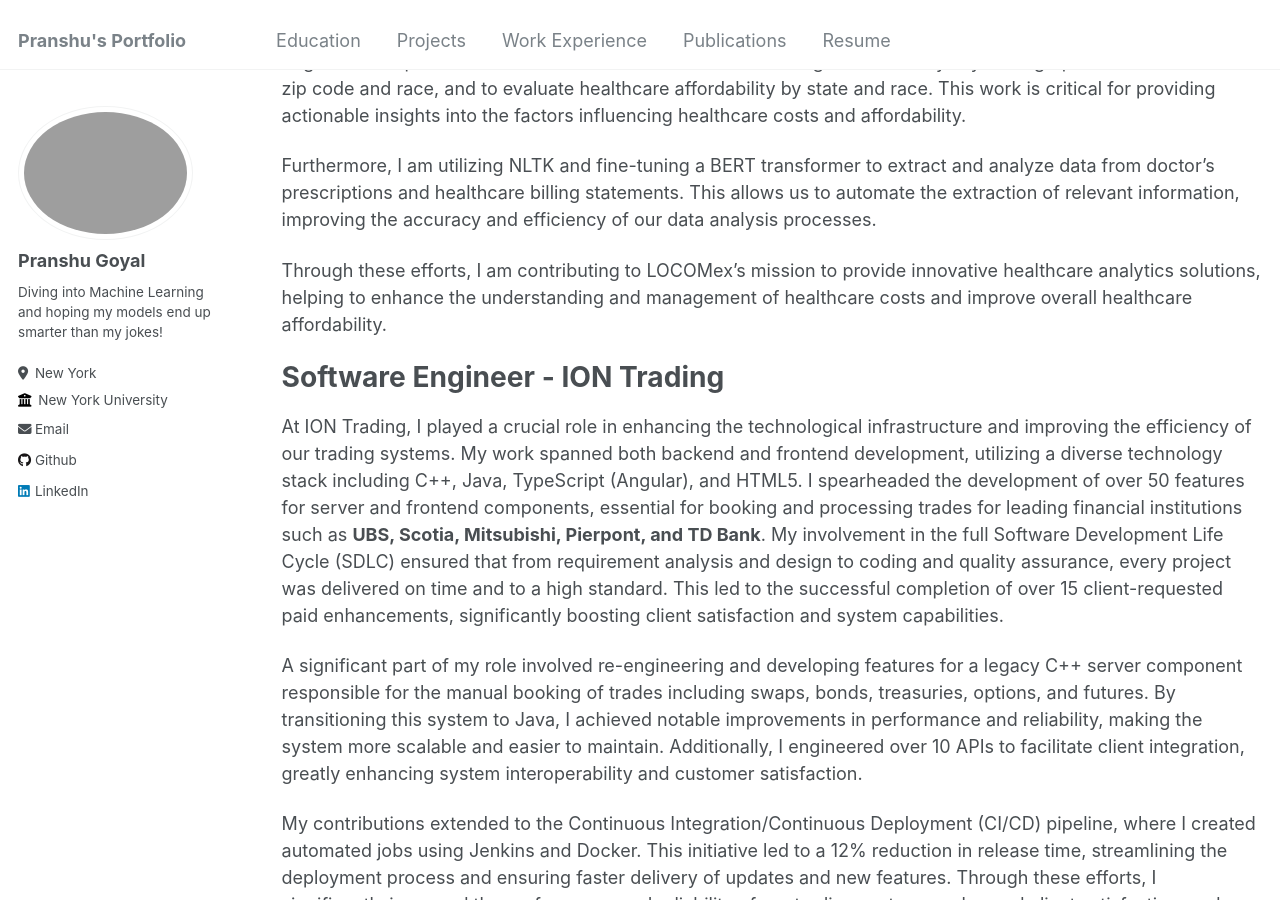
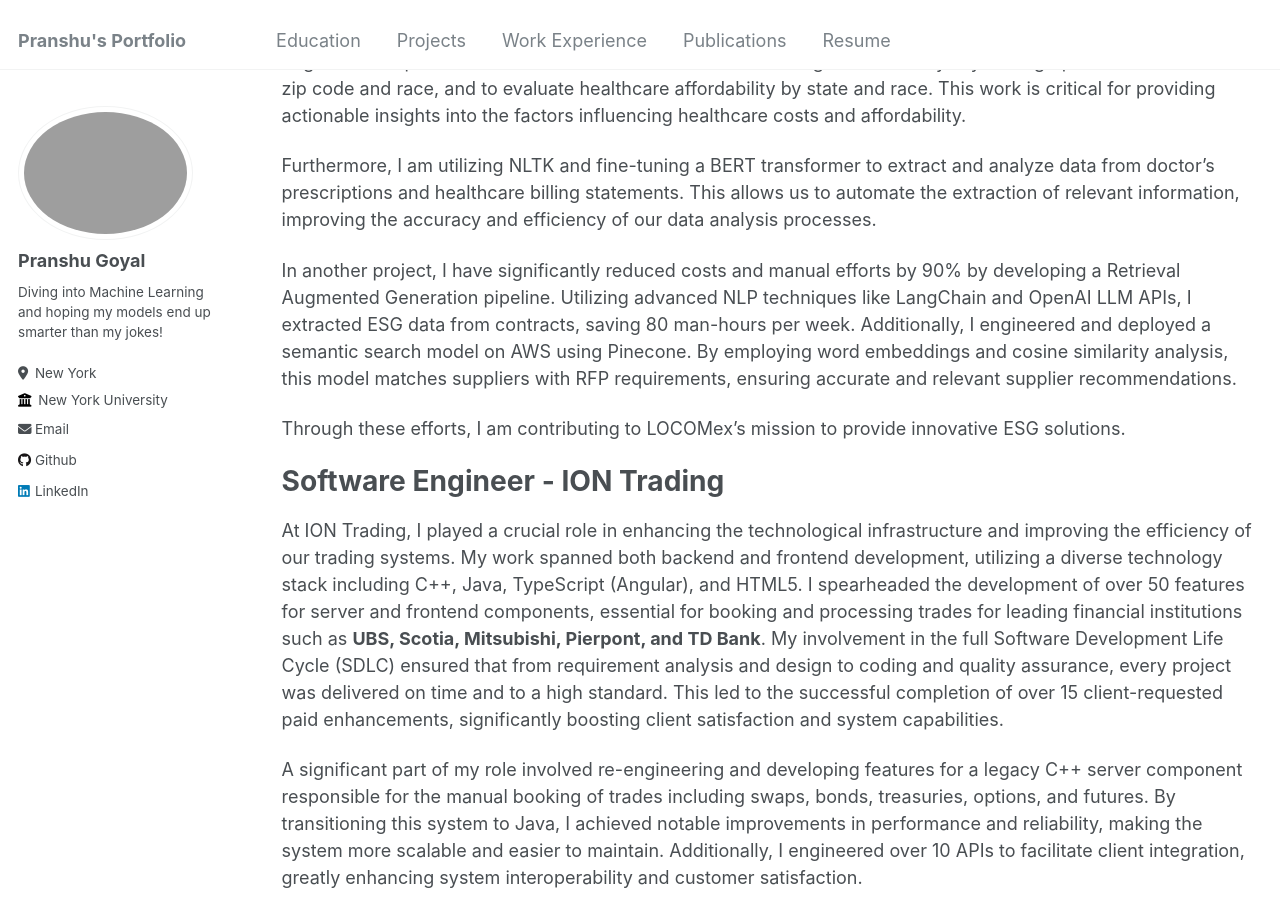
Before and after one commit to pranshu267/pranshu267.github.io, a Jekyll site: the page built from _pages/workex.md, in a window 1280 px wide and 900 px high, scrolled down 388 px. Built offline with Jekyll 4.4.1, drawn with Linux system fonts in a browser that asks for light colours.

Commit message:
Update workex.md

```diff
--- a/_pages/workex.md
+++ b/_pages/workex.md
@@ -17,7 +17,9 @@
 
 Furthermore, I am utilizing NLTK and fine-tuning a BERT transformer to extract and analyze data from doctor’s prescriptions and healthcare billing statements. This allows us to automate the extraction of relevant information, improving the accuracy and efficiency of our data analysis processes.
 
-Through these efforts, I am contributing to LOCOMex's mission to provide innovative healthcare analytics solutions, helping to enhance the understanding and management of healthcare costs and improve overall healthcare affordability.
+In another project, I have significantly reduced costs and manual efforts by 90% by developing a Retrieval Augmented Generation pipeline. Utilizing advanced NLP techniques like LangChain and OpenAI LLM APIs, I extracted ESG data from contracts, saving 80 man-hours per week. Additionally, I engineered and deployed a semantic search model on AWS using Pinecone. By employing word embeddings and cosine similarity analysis, this model matches suppliers with RFP requirements, ensuring accurate and relevant supplier recommendations.
+
+Through these efforts, I am contributing to LOCOMex's mission to provide innovative ESG solutions.
 
 Software Engineer - ION Trading
 ======
```
